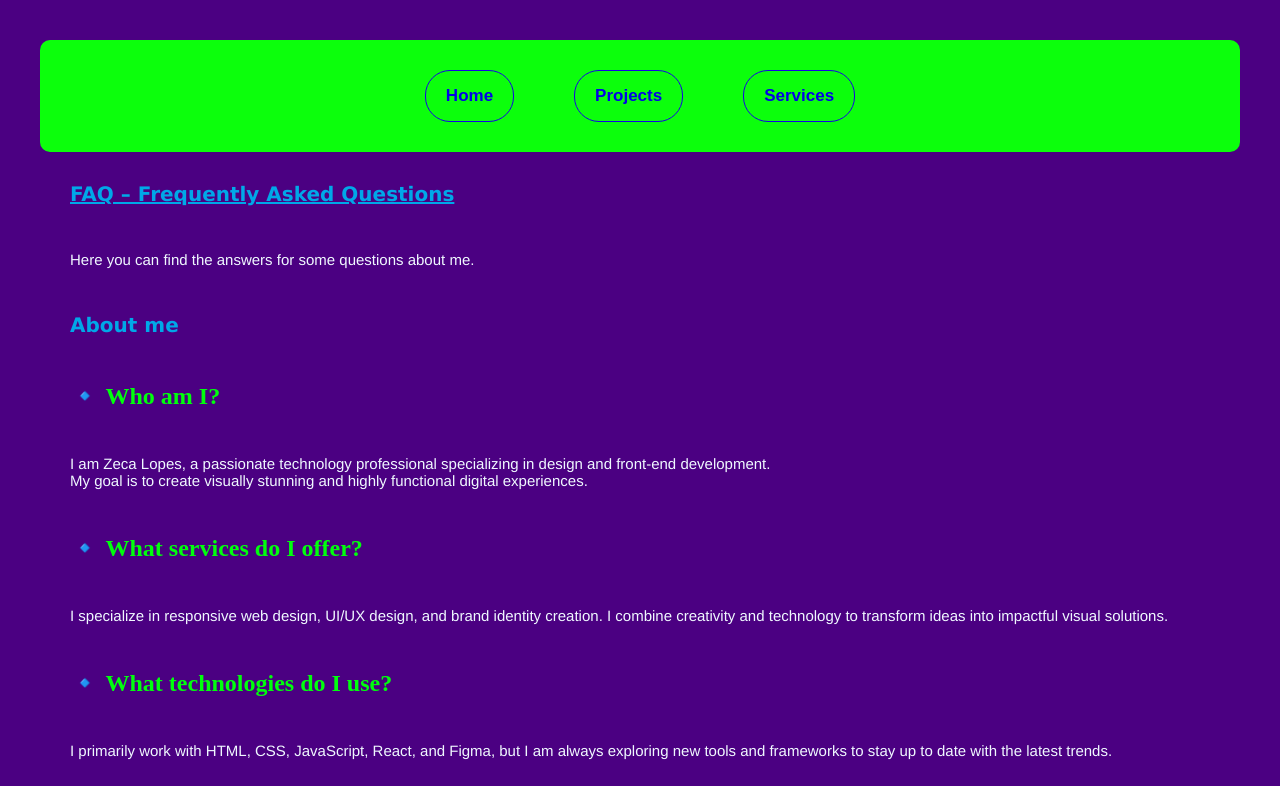
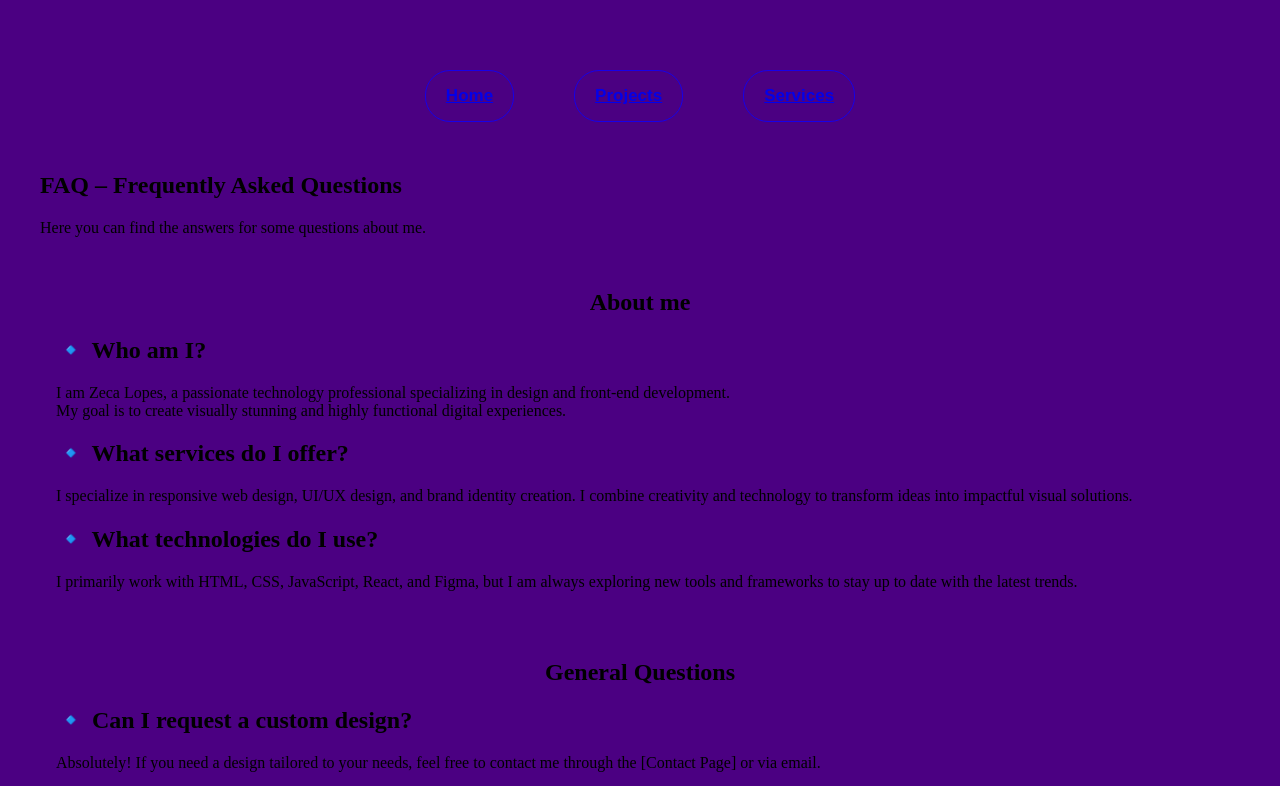
Before and after one commit to ZecaFrontDev/zecafrontdev.github.io, a plain HTML site: page html/faq-page.html in a window 1280 px wide. Shown: the top 786 px of the page. Drawn offline with Linux system fonts and the light colour scheme.

Commit message:
final link style changes to contact page

```diff
--- a/html/faq-page.html
+++ b/html/faq-page.html
@@ -8,19 +8,19 @@
     <title>FAQ</title>
 </head>
 <body>
-    <nav id="nav-container">
+    <nav>
       <div class="btn">
           <a href="/index.html"><button>Home</button></a>
           <a href="/html/projects-showcase.html"><button>Projects</button></a>
           <a href="/html/services.html"><button>Services</button></a>
       </div>
     </nav>
-     <section id="section1">
-        <h1>FAQ – Frequently Asked Questions</h1>
+     <header>
+        <h2>FAQ – Frequently Asked Questions</h1>
         <p>Here you can find the answers for some questions about me.</p>
 
-     </section>
-     <section id="section">
+   </header>
+     <section id="section2">
         <h1>About me</h1>
         <h2>🔹 Who am I?</h2>
         <p>I am Zeca Lopes, a passionate technology professional specializing in design and front-end development.<br>My goal is to
--- a/styles/contact-style.css
+++ b/styles/contact-style.css
@@ -1,43 +1,21 @@
-.nav-btn{
+nav{
    display: flex;
     align-items: center;
-    justify-content: space-evenly;
+    justify-content: space-around;
     padding: 20px;
     margin: 15px;
-    border-color: black;
-    background-color: black;
-    border-radius: 15px;
-    -webkit-border-radius: 15px;
-    -moz-border-radius: 15px;
-    -ms-border-radius: 15px;
-    -o-border-radius: 15px;
-    width: 5,0%;
+
+
+
 }
 nav a{
  text-align: center;
- width: 15%;
- border: 2.5px #42d100 solid ;
- border-radius: 10px;
  padding: 10px;
- -webkit-border-radius: 10px;
- -moz-border-radius: 10px;
- -ms-border-radius: 10px;
- -o-border-radius: 10px;
-}
-a:hover{
-  color: #2575fc;
-  transition: 0.3s;
-  -webkit-transition: 0.3s;
-  -moz-transition: 0.3s;
-  -ms-transition: 0.3s;
-  -o-transition: 0.3s;
+ text-decoration: none;
+ color: white;
 }
 
-a{
- text-decoration: none;
- color: white;
 
-}
 
 header{
     text-align: center;
@@ -142,6 +120,9 @@ textarea {
   resize: none;
 }
 
+body{
+  background-color: #0c0000fb;
+}
 button {
     background: linear-gradient(135deg, #6a11cb, #2575fc);
     position: relative;
@@ -150,7 +131,7 @@ button {
     display: flex;
     align-items: center;
     justify-content: center;
-  font-size: 17px;
+    font-size: 16px;
     font-weight: 600;
     text-decoration: none;
     cursor: pointer;
@@ -162,6 +143,7 @@ button {
     transition: transform 0.2s ease, box-shadow 0.2s ease;
     text-align: center;
     box-shadow: 0px 4px 10px rgba(0, 0, 0, 0.1);
+
 }
 
 button:hover {
@@ -173,6 +155,3 @@ button:active {
     transform: scale(0.95);
     box-shadow: 0px 2px 5px rgba(0, 0, 0, 0.2);
 }
-body{
-  background-color: #0c0000fb;
-}
--- a/styles/faq-style.css
+++ b/styles/faq-style.css
@@ -2,22 +2,6 @@ body{
   background-color: #4B0082;
   padding: 20px;
   margin: 20px;
-}
-
-a{
-    text-decoration: none;
-    color: #00A8E8;
-}
-h1{
-  text-align: center;
-  font-family: 'Lucida Sans', 'Lucida Sans Regular', 'Lucida Grande', 'Lucida Sans Unicode', Geneva, Verdana, sans-serif;
-  font-size: 20px;
-  color: #00A8E8;
-}
-p{
-  text-align: center;
-  font-family: 'Franklin Gothic Medium', 'Arial Narrow', Arial, sans-serif;
-  font-size: 15px;
 }
 button{
   background: transparent;
@@ -42,11 +26,9 @@ button{
   -ms-transition: color 0.3s 0.1s ease-out;
   -o-transition: color 0.3s 0.1s ease-out;
 }
-
 button span {
   margin: 10px;
 }
-
 button::before {
   position: absolute;
   top: 0;
@@ -72,13 +54,11 @@ button::before {
   -ms-border-radius: 50%;
   -o-border-radius: 50%;
 }
-
 button:hover {
 
   border: 1px solid #00A8E8 ;
   color: #064c68 ;
 }
-
 button:hover::before {
   box-shadow: inset 0 0 0 10em #376274;
 
@@ -89,26 +69,9 @@ button:hover::before {
   flex-direction: row;
 
 }
-section h1, h2, p{
-  text-align: left;
-  padding: 15px;
-  margin: 15px;
+section{
+  padding: 16px;
 }
-h2{
-  color: #00ff0d;
+h1{
+  text-align: center;
 }
-p{
-  color: aliceblue;
-}
-#section1 h1{
-  text-decoration: underline;
-}
-#nav-container{
-   background-color: #0cff0c;
-
-   border-radius: 10px ;
-   -webkit-border-radius: 10px ;
-   -moz-border-radius: 10px ;
-   -ms-border-radius: 10px ;
-   -o-border-radius: 10px ;
-}
```
Also changed, not shown: html/contacts.html (+5 -5 lines), html/designs-services.html (+1 -1 lines), styles/design-style.css (+4 -4 lines). Lines whose indentation alone changed are shown as unchanged.
